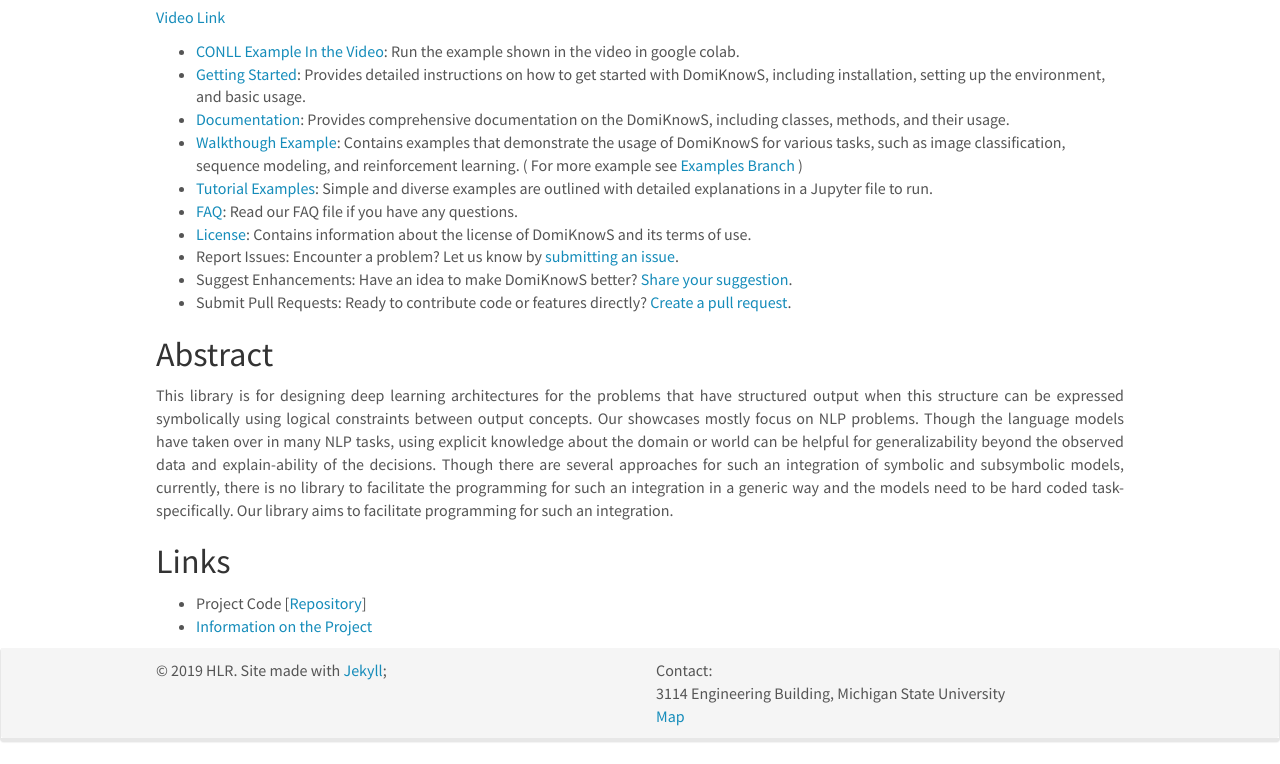
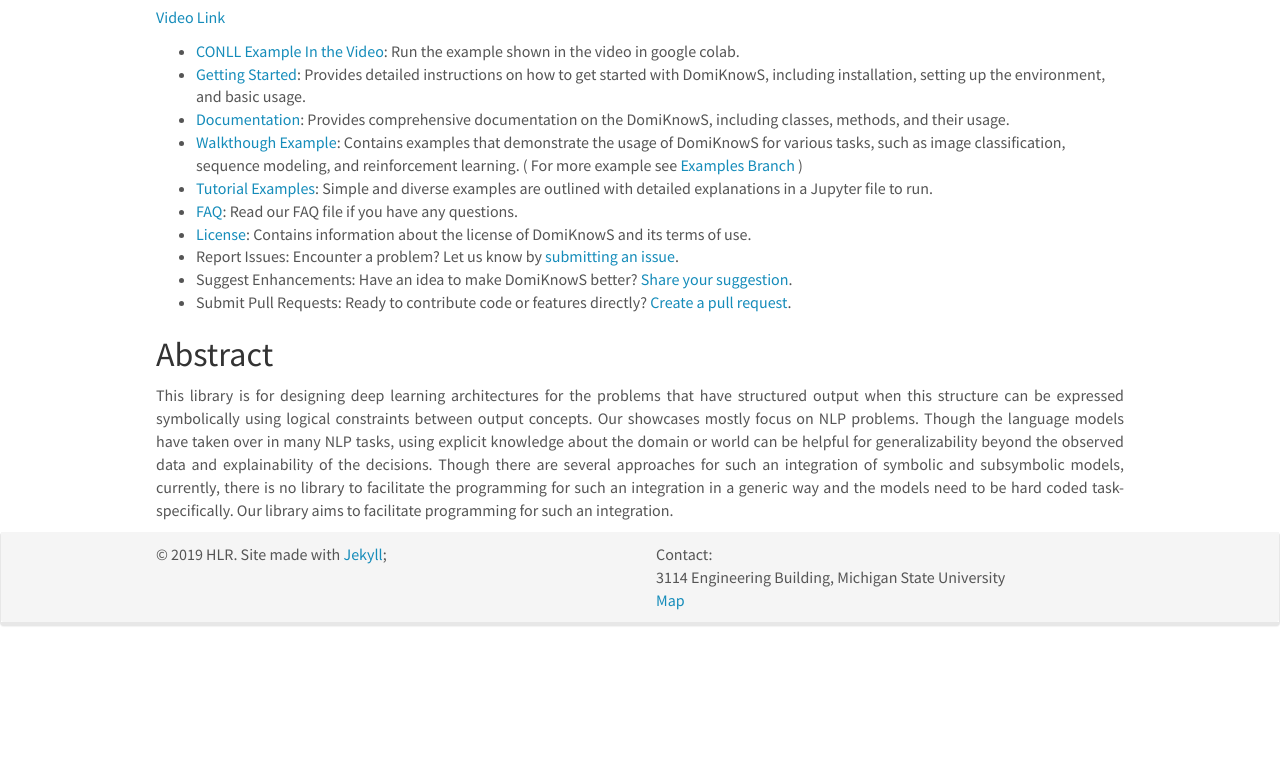
Before and after one commit to HLR/HLR.github.io, a Jekyll site: the page built from _pages/domiknows_nlp.md, in a window 1280 px wide and 1368 px high. Shown: the part 604-1368 px from the top of the window. Built offline with Jekyll 4.4.1, drawn with Linux system fonts in a browser that asks for light colours; nearby versions of some CDN libraries.

Commit message:
Update domiknows_nlp.md

```diff
--- a/_pages/domiknows_nlp.md
+++ b/_pages/domiknows_nlp.md
@@ -15,8 +15,4 @@
 {% include documentation_contents.md %}
 
 ## Abstract
-This library is for designing deep learning architectures for the problems that have structured output when this structure can be expressed symbolically using logical constraints between output concepts. Our showcases mostly focus on NLP problems. Though the language models have taken over in many NLP tasks, using explicit knowledge about the domain or world can be helpful for generalizability beyond the observed data and explain-ability of the decisions. Though there are several approaches for such an integration of symbolic and subsymbolic models, currently, there is no library to facilitate the programming for such an integration in a generic way and the models need to be hard coded task-specifically. Our library aims to facilitate programming for such an integration.
-
-## Links
-- Project Code [[Repository](https://github.com/HLR/DomiKnowS)]
-- [Information on the Project](/domiknows)
+This library is for designing deep learning architectures for the problems that have structured output when this structure can be expressed symbolically using logical constraints between output concepts. Our showcases mostly focus on NLP problems. Though the language models have taken over in many NLP tasks, using explicit knowledge about the domain or world can be helpful for generalizability beyond the observed data and explainability of the decisions. Though there are several approaches for such an integration of symbolic and subsymbolic models, currently, there is no library to facilitate the programming for such an integration in a generic way and the models need to be hard coded task-specifically. Our library aims to facilitate programming for such an integration.
```
